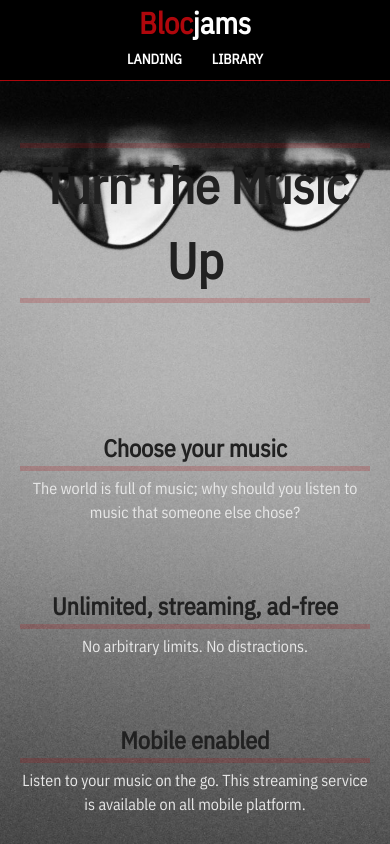
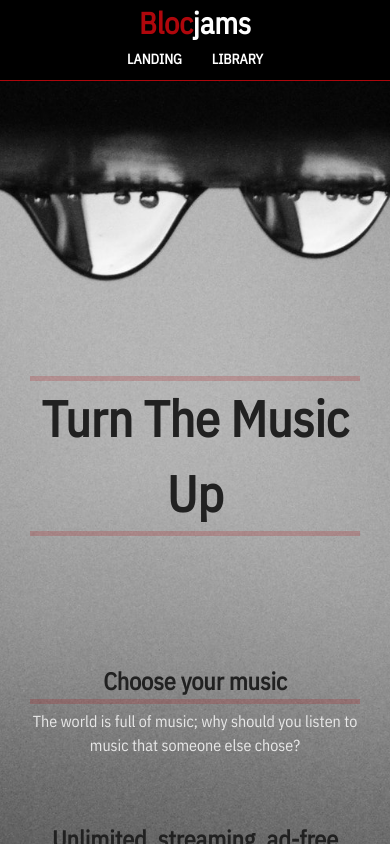
Before and after one commit to kaurnavjeet/bloc-jams-react, a React (Create React App) app: page / in a window 390 px wide. Shown: the top 844 px of the page. Built offline with nearby package versions, Linux system fonts and the light colour scheme.

Commit message:
Landing Page: complete

```diff
--- a/src/index.css
+++ b/src/index.css
@@ -105,17 +105,29 @@ header .nav:focus {
 
  /* Media Queries */
 @media all and (max-width: 600px) {
-  header, .landing, .selling-point {
+  header {
+    flex-direction: column;
+    align-content: center;
     padding-bottom: 10px;
-    align-items: center;
-    flex-direction: column;
   }
 
   .landing {
-    padding: 0px 20px;
+    flex-direction: row;
+    align-items: center;
+    padding: 0px 30px;
+    flex-wrap: wrap;
+    height: 100%;
   }
 
+  .selling-point {
+    flex-direction: column;
+    align-items: center;
+    justify-content: center;
+  }
 
+  .landing h1 {
+    margin-top: 300px;
+  }
 
   header h1 {
     padding-right: 20px;
```
